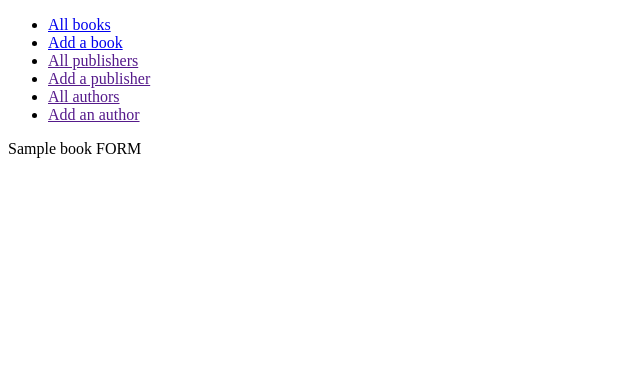
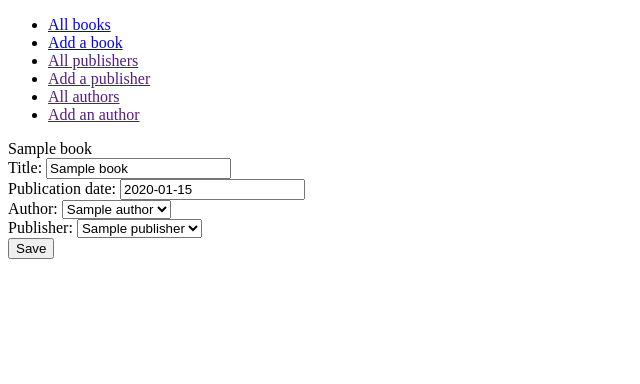
Before and after one commit to liligga/django-books, a Django app: page /1/edit in a window 1280 px wide. Shown: the top 384 px of the page, without its empty margins (0-640 px from the left). Run offline with Django 4.2, Linux system fonts and the light colour scheme; tables that the repository leaves empty hold one stand-in row (values such as "Sample post").

Commit message:
Created book edit template and view

```diff
--- a/bookkeeper/views.py
+++ b/bookkeeper/views.py
@@ -40,7 +40,12 @@ def create_book(request: HttpRequest):
 
 def edit_book(request: HttpRequest, book_id: int):
     obj = get_object_or_404(Book, pk=book_id)
-    form = 'FORM'
+    form = BookForm(instance=obj)
+    if request.method == 'POST':
+        form = BookForm(request.POST, instance=obj)
+        if form.is_valide():
+            obj = form.save()
+            return redirect('book_detail', book_id=obj.pk)
     context = {
         'obj': obj,
         'form': form,
--- a/templates/books/book_detail.html
+++ b/templates/books/book_detail.html
@@ -7,4 +7,5 @@
     {% else %}
         {{obj.name}}
     {% endif %}
+    <a href="{% url 'edit_book' obj.pk %}">Edit</a>
 {% endblock content %}
--- a/templates/books/edit_book.html
+++ b/templates/books/edit_book.html
@@ -7,5 +7,10 @@
     {% else %}
         {{obj.name}}
     {% endif %}
-    {{form}}
+    {% if form.errors %}Errors in form{% endif %}
+    <form action="{% url 'create_book' %}" method="POST">
+        {% csrf_token %}
+        {{form.as_div}}
+        <button type="submit">Save</button>
+    </form>
 {% endblock content %}
```
